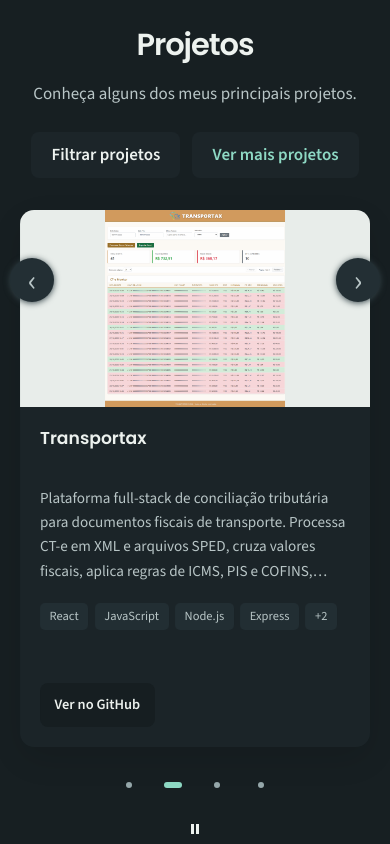
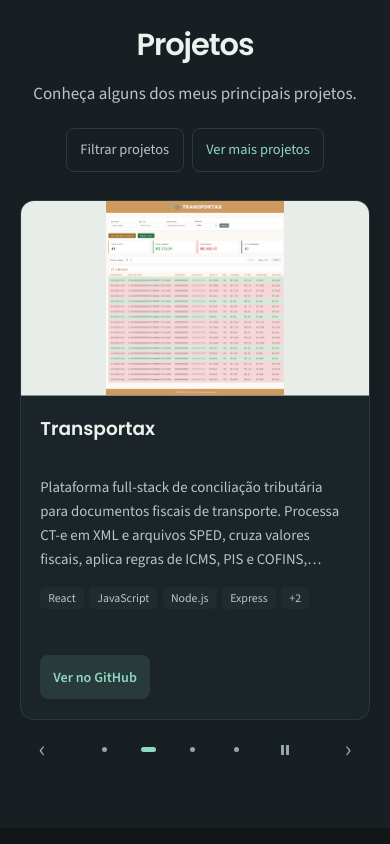
Before and after one commit to BoarettoFelipe/portfolio-react, a React (Vite) app: page / in a window 390 px wide. Shown: the part 3880-4724 px from the top of the page. Built offline with nearby package versions, Linux system fonts and the light colour scheme.

Commit message:
refinamento da seção de projetos

```diff
--- a/src/components/ProjectCard.css
+++ b/src/components/ProjectCard.css
@@ -1,12 +1,16 @@
-.project-card { min-width: 0; display: flex; flex-direction: column; overflow: hidden; background: var(--surface); border-radius: var(--radius); box-shadow: var(--shadow); transition: transform 160ms ease, background-color 160ms ease; }
-.project-card:hover { transform: translateY(-2px); }
-.project-image { display: block; width: 100%; aspect-ratio: 16 / 9; object-fit: contain; background: #e9eeeb; }
-.project-info { padding: 1.25rem; display: flex; flex-direction: column; flex: 1; }
-.project-info h3 { min-height: 2.7em; line-height: 1.35; overflow-wrap: anywhere; }
-.project-info p { color: var(--text-secondary); font-size: 0.95rem; line-height: 1.6; display: -webkit-box; -webkit-box-orient: vertical; -webkit-line-clamp: 4; overflow: hidden; height: 6.4em; flex-shrink: 0; }
-.project-techs { display: flex; flex-wrap: wrap; gap: 0.4rem; margin-bottom: 1.25rem; }
-.tech-tag { max-width: 100%; padding: 0.2rem 0.6rem; border-radius: 5px; background: var(--surface-raised); color: var(--text-secondary); font-size: 0.78rem; overflow-wrap: anywhere; }
-.project-links { display: flex; flex-wrap: wrap; gap: 0.5rem; margin-top: auto; }
-.project-links .btn { font-size: 0.9rem; padding: 0.5rem 0.85rem; }
-.project-image-fallback { display: grid; place-items: center; position: relative; padding: 2rem; background: radial-gradient(ellipse at top right, color-mix(in srgb, var(--accent) 18%, transparent), transparent 70%), var(--surface-raised); color: var(--accent); text-align: center; font: 600 1.25rem/1.4 var(--font-heading); }
-.project-image-fallback::before { content: ''; position: absolute; inset: 1rem; border: 1px solid color-mix(in srgb, var(--accent) 20%, transparent); border-radius: var(--radius-sm); }
+.project-card { min-width: 0; display: flex; flex-direction: column; overflow: hidden; background: var(--surface); border: 1px solid color-mix(in srgb, var(--border) 65%, transparent); border-radius: var(--radius); box-shadow: 0 5px 18px #0000000a; transition: transform 180ms ease, border-color 180ms ease, box-shadow 180ms ease; }
+.project-card:hover { transform: translateY(-3px); border-color: var(--border); box-shadow: 0 12px 26px #00000018; }
+.project-card:focus-within { border-color: var(--accent); }
+.project-image { display: block; width: 100%; aspect-ratio: 16 / 9; object-fit: contain; background: #e9eeeb; border-bottom: 1px solid color-mix(in srgb, var(--border) 55%, transparent); }
+.project-info { padding: 1.2rem; display: flex; flex-direction: column; flex: 1; }
+.project-info h3 { min-height: 2.7em; line-height: 1.35; overflow-wrap: anywhere; font-size: 1.16rem; margin-bottom: 0.65rem; }
+.project-info p { color: var(--text-secondary); font-size: 0.93rem; line-height: 1.6; display: -webkit-box; -webkit-box-orient: vertical; -webkit-line-clamp: 4; overflow: hidden; height: 6.4em; flex-shrink: 0; margin-bottom: 1rem; }
+.project-techs { display: flex; flex-wrap: wrap; gap: 0.35rem; margin-bottom: 1.15rem; }
+.tech-tag { max-width: 100%; padding: 0.17rem 0.5rem; border-radius: 5px; background: color-mix(in srgb, var(--surface-raised) 75%, transparent); color: var(--text-secondary); font-size: 0.74rem; line-height: 1.4; overflow-wrap: anywhere; }
+.project-links { display: flex; flex-wrap: wrap; gap: 0.4rem; margin-top: auto; }
+.project-links .btn { font-size: 0.88rem; padding: 0.45rem 0.75rem; font-weight: 600; }
+.project-links .btn-secondary { background: color-mix(in srgb, var(--accent) 12%, var(--surface)); color: var(--accent); }
+.project-links .btn-secondary:hover { background: color-mix(in srgb, var(--accent) 20%, var(--surface)); }
+.project-image-fallback { display: flex; flex-direction: column; align-items: center; justify-content: center; gap: 1rem; position: relative; padding: 1.5rem; background: radial-gradient(circle at 50% 35%, color-mix(in srgb, var(--accent) 17%, transparent), transparent 65%), var(--surface-raised); color: var(--text-secondary); text-align: center; font: 600 1rem/1.4 var(--font-heading); }
+.project-image-fallback::before { content: ''; width: 46px; height: 46px; border: 2px solid color-mix(in srgb, var(--accent) 65%, transparent); border-radius: 14px; background: linear-gradient(135deg, transparent 42%, color-mix(in srgb, var(--accent) 35%, transparent) 43% 57%, transparent 58%); transform: rotate(-8deg); }
+.project-image-fallback::after { content: ''; position: absolute; inset: 0.8rem; border: 1px solid color-mix(in srgb, var(--accent) 15%, transparent); border-radius: var(--radius-sm); pointer-events: none; }
--- a/src/components/ProjectCarousel.css
+++ b/src/components/ProjectCarousel.css
@@ -35,22 +35,26 @@
   color: var(--text);
   cursor: pointer;
 }
-.project-carousel-arrow { position: absolute; top: 50%; transform: translateY(-50%); font-size: 2rem; color: var(--text-secondary); }
-.project-carousel-arrow.previous { left: -10px; }
-.project-carousel-arrow.next { right: -10px; }
+.project-carousel-arrow { position: absolute; top: 50%; transform: translateY(-50%); font-size: 1.55rem; color: var(--text-muted); transition: color 160ms ease, background-color 160ms ease; }
+.project-carousel-arrow.previous { left: -8px; }
+.project-carousel-arrow.next { right: -8px; }
+.project-carousel-controls { display: flex; align-items: center; justify-content: center; gap: 0.3rem; margin-top: 0.8rem; }
 .project-carousel-positions, .project-carousel-playback { display: flex; flex-wrap: wrap; justify-content: center; }
-.project-carousel-positions { margin-top: 1rem; }
 .project-carousel-dot { font-size: 0; }
-.project-carousel-dot::before { content: ''; width: 6px; height: 6px; border-radius: 50%; background: var(--text-muted); }
-.project-carousel-dot[aria-pressed='true']::before { width: 18px; border-radius: 4px; background: var(--accent); }
-.project-carousel-arrow:hover, .project-carousel-play:hover { background: var(--hover); }
+.project-carousel-dot::before { content: ''; width: 5px; height: 5px; border-radius: 50%; background: var(--text-muted); }
+.project-carousel-dot[aria-pressed='true']::before { width: 15px; border-radius: 4px; background: var(--accent); }
+.project-carousel-play { color: var(--text-muted); }
+.project-carousel-arrow:hover, .project-carousel-play:hover { background: var(--hover); color: var(--text); }
 .project-carousel button:disabled { cursor: default; opacity: 0.4; }
 .project-carousel button:focus-visible { outline: 2px solid currentColor; outline-offset: 2px; }
 .project-carousel-status { position: absolute; width: 1px; height: 1px; padding: 0; margin: -1px; overflow: hidden; clip-path: inset(50%); white-space: nowrap; }
 .project-carousel-window .project-card:hover { transform: none; }
 @media (max-width: 699px) {
-  .project-carousel-stage { padding-inline: 0; }
-  .project-carousel-arrow { top: 70px; background: var(--surface-raised); box-shadow: 0 1px 6px var(--border); z-index: 1; }
-  .project-carousel-arrow.previous { left: -10px; }
-  .project-carousel-arrow.next { right: -10px; }
+  .project-carousel-stage { display: grid; grid-template-columns: 44px minmax(0, 1fr) 44px; padding-inline: 0; }
+  .project-carousel-window { grid-column: 1 / -1; grid-row: 1; }
+  .project-carousel-arrow { position: static; transform: none; grid-row: 2; margin-top: 0.5rem; }
+  .project-carousel-arrow.previous { grid-column: 1; }
+  .project-carousel-arrow.next { grid-column: 3; }
+  .project-carousel-controls { margin-top: -44px; min-height: 44px; pointer-events: none; }
+  .project-carousel-controls button { pointer-events: auto; }
 }
--- a/src/components/ProjectCarousel.jsx
+++ b/src/components/ProjectCarousel.jsx
@@ -114,6 +114,7 @@ function ProjectCarousel({ projects, playing, onPlayingChange }) {
       </div>
         <button type="button" className="project-carousel-arrow next" disabled={!canRotate} aria-label={t('projects_next')} onClick={() => navigate(index + 1)}><span aria-hidden="true">›</span></button>
       </div>
+      <div className="project-carousel-controls">
         {canRotate && (
           <div className="project-carousel-positions" role="group" aria-label={t('projects_carousel')}>
             {projects.map((project, position) => (
@@ -130,6 +131,7 @@ function ProjectCarousel({ projects, playing, onPlayingChange }) {
             </svg>
           </button>
         </div>
+      </div>
       <p className="project-carousel-status" aria-live={playing && !reducedMotion ? 'off' : 'polite'}>{t('projects_position_status', { position: index + 1, total: count })}</p>
       {reducedMotion && <p className="project-carousel-status">{t('projects_reduced_motion')}</p>}
     </div>
--- a/src/components/ProjectFilters.css
+++ b/src/components/ProjectFilters.css
@@ -4,13 +4,15 @@
   gap: 0.5rem;
   align-items: center;
 }
-.project-filter-summary { justify-content: center; margin-top: 0.75rem; }
+.project-filter-summary { justify-content: center; margin-top: 0.55rem; gap: 0.35rem; }
+.project-filter-summary .project-filter { min-height: 44px; padding: 0.3rem 0.65rem; border-radius: 999px; font-size: 0.78rem; font-weight: 500; }
+.project-filter-summary .project-selected-filter { background: color-mix(in srgb, var(--accent) 16%, var(--surface)); color: var(--accent); }
 .project-filters { min-width: 0; text-align: center; }
 .project-filter-panel {
   box-sizing: border-box;
-  width: min(680px, calc(100% - 2rem));
-  max-height: calc(100dvh - 2rem);
-  padding: 1.5rem;
+  width: min(580px, calc(100% - 2rem));
+  max-height: calc(100dvh - 1.5rem);
+  padding: 1.25rem;
   border: 1px solid var(--border);
   border-radius: var(--radius-lg);
   box-shadow: var(--shadow);
@@ -20,16 +22,24 @@
   overflow-y: auto;
   overscroll-behavior: contain;
 }
-.project-filter-panel::backdrop { background: #071415a8; }
+.project-filter-panel::backdrop { background: #071415bb; }
 .project-filter-heading, .project-filter-footer { display: flex; align-items: center; justify-content: space-between; gap: 0.75rem; }
-.project-filter-heading { margin-bottom: 1.5rem; }
-.project-filter-heading h3 { margin: 0; }
-.project-filter-close { border: 0; background: transparent; color: inherit; font-size: 1.8rem; min-width: 44px; min-height: 44px; cursor: pointer; }
+.project-filter-heading { margin-bottom: 1rem; }
+.project-filter-heading h3 { margin: 0; font-size: 1.2rem; }
+.project-filter-close { display: inline-grid; place-items: center; border: 0; border-radius: 50%; background: transparent; color: var(--text-secondary); font-size: 1.5rem; min-width: 44px; min-height: 44px; cursor: pointer; }
+.project-filter-close:hover { background: var(--hover); color: var(--text); }
 .project-filter-close:focus-visible { outline: 2px solid currentColor; outline-offset: 2px; }
-.project-filter-groups { display: grid; grid-template-columns: repeat(2, minmax(0, 1fr)); gap: 1.25rem; margin-bottom: 1.5rem; }
-.project-filter-panel fieldset { min-width: 0; padding: 0; margin: 0; border: 0; }
-.project-filter-panel legend { font-weight: 600; color: var(--text-secondary); margin-bottom: 0.5rem; }
+.project-filter-groups { display: grid; grid-template-columns: repeat(2, minmax(0, 1fr)); gap: 0.75rem; margin-bottom: 1rem; }
+.project-filter-panel fieldset { min-width: 0; padding: 0.8rem; margin: 0; border: 1px solid color-mix(in srgb, var(--border) 70%, transparent); border-radius: var(--radius-sm); }
+.project-filter-panel legend { font-weight: 600; color: var(--text-secondary); padding-inline: 0.25rem; margin-bottom: 0.1rem; font-size: 0.9rem; }
+.project-filter-options { gap: 0.4rem; }
+.project-filter-options .project-filter { min-height: 44px; padding: 0.35rem 0.65rem; border-radius: 999px; background: var(--surface); border-color: var(--border); color: var(--text-secondary); font-size: 0.82rem; font-weight: 500; }
+.project-filter-options .project-filter:hover { color: var(--text); }
+.project-filter-options .project-filter[aria-pressed='true'] { background: var(--accent); border-color: var(--accent); color: var(--accent-ink); }
+.project-filter-footer { border-top: 1px solid var(--border); padding-top: 0.85rem; }
+.project-filter-footer .project-filter { font-size: 0.85rem; font-weight: 500; }
 @media (max-width: 600px) {
-  .project-filter-panel { padding: 1rem; }
+  .project-filter-panel { width: calc(100% - 1rem); max-height: calc(100dvh - 1rem); padding: 1rem; }
   .project-filter-groups { grid-template-columns: 1fr; }
+  .project-filter-footer { flex-wrap: wrap; }
 }
--- a/src/components/pages/Projetos.css
+++ b/src/components/pages/Projetos.css
@@ -1,10 +1,14 @@
 .projetos-container { min-width: 0; }
 .projetos-container > h2 { text-align: center; }
-.projects-intro { color: var(--text-secondary); text-align: center; max-width: 55ch; margin: 0 auto 1.5rem; }
-.projects-toolbar { display: flex; flex-wrap: wrap; justify-content: center; align-items: flex-start; gap: 0.75rem; margin-bottom: 2rem; }
-.projects-toolbar .project-filter { background: var(--surface); }
-.projects-toolbar .project-filter:hover { background: var(--hover); }
-.projects-toolbar .project-filter[aria-pressed='true'] { background: var(--accent); }
-.projects-mode-button { color: var(--accent); }
-.projects-grid { display: grid; grid-template-columns: repeat(auto-fit, minmax(min(290px, 100%), 1fr)); gap: 1.5rem; grid-auto-rows: 1fr; }
+.projects-intro { color: var(--text-secondary); text-align: center; max-width: 55ch; margin: 0 auto 1.25rem; }
+.projects-toolbar { display: flex; flex-wrap: wrap; justify-content: center; align-items: flex-start; gap: 0.35rem; margin-bottom: 1.75rem; }
+.projects-toolbar > .project-filter,
+.projects-toolbar > .project-filters > .project-filter { background: transparent; border-color: color-mix(in srgb, var(--border) 75%, transparent); color: var(--text-secondary); font-size: 0.9rem; font-weight: 500; }
+.projects-toolbar > .project-filter:hover,
+.projects-toolbar > .project-filters > .project-filter:hover { background: var(--hover); color: var(--text); }
+.projects-toolbar .project-filter[aria-pressed='true'] { background: var(--accent); color: var(--accent-ink); }
+.projects-toolbar > .projects-mode-button { color: var(--accent); }
+.projects-grid { display: grid; grid-template-columns: repeat(auto-fit, minmax(min(290px, 100%), 1fr)); gap: clamp(1rem, 1.5vw, 1.5rem); grid-auto-rows: 1fr; }
 .projects-empty, .projects-result-count { color: var(--text-secondary); text-align: center; }
+.projects-result-count { margin: -0.75rem 0 1.5rem; font-size: 0.88rem; }
+@media (max-width: 600px) { .projects-toolbar { gap: 0.5rem; } .projects-toolbar > .project-filter, .projects-toolbar > .project-filters > .project-filter { padding-inline: 0.85rem; } }
```
Lines whose indentation alone changed are shown as unchanged.
